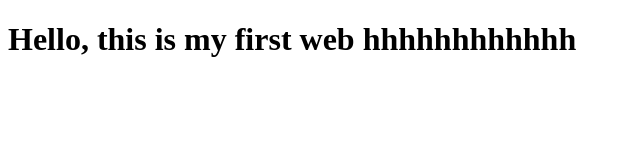
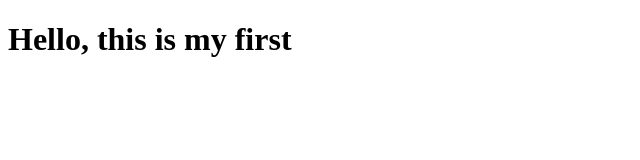
Before and after one commit to KudinKudin/genius-evgenious, a plain HTML site: page index.html in a window 1280 px wide. Shown: the whole page, without its empty margins (0-640 px from the left). Drawn offline with Linux system fonts and the light colour scheme.

Commit message:
Add files via upload

```diff
--- a/index.html
+++ b/index.html
@@ -6,6 +6,6 @@
     <title>Document</title>
   </head>
   <body>
-    <h1>Hello, this is my first web hhhhhhhhhhhh</h1>
+    <h1>Hello, this is my first</h1>
   </body>
 </html>
```
